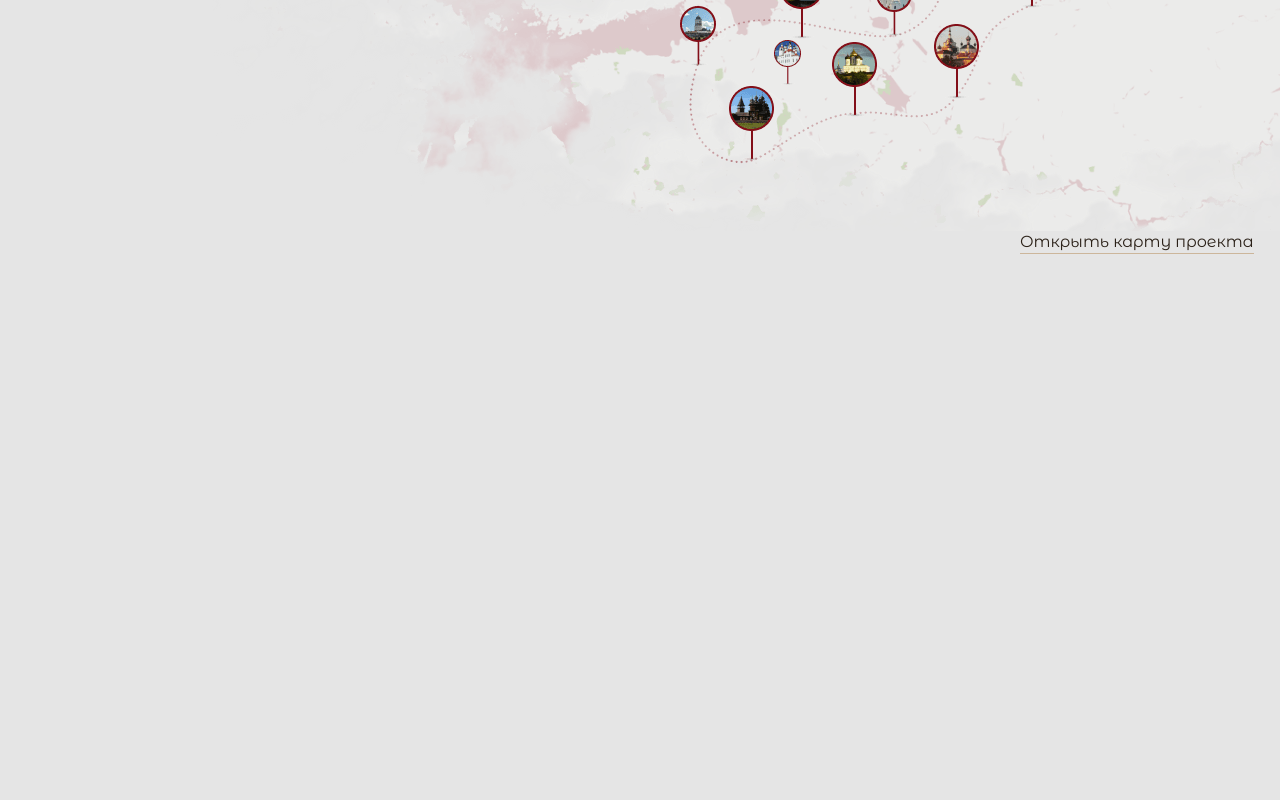
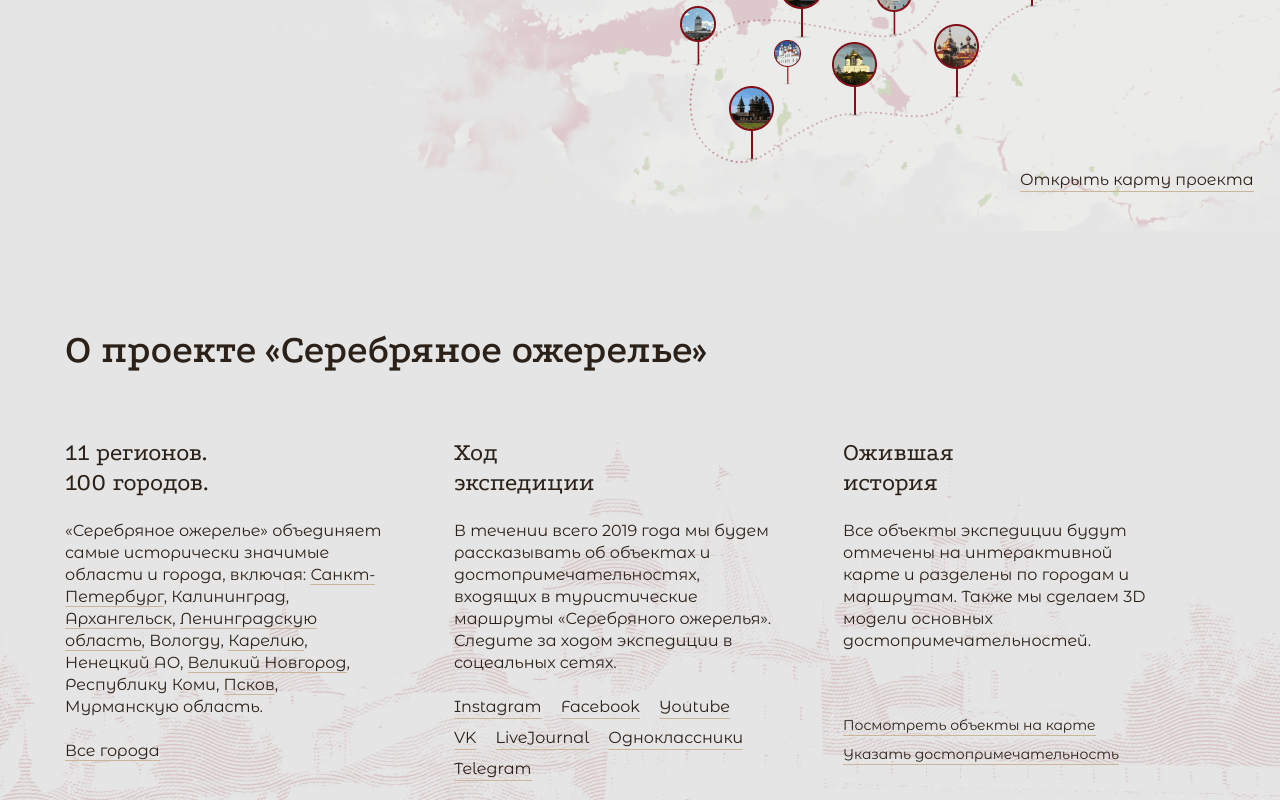
Before and after one commit to gsv60/silver-chapelt, a plain HTML site: page src/pages/index.html in a window 1280 px wide. Shown: the part 481-1281 px from the top of the page. Before the commit the page ends 800 px from the top, so only its background shows below. Drawn offline with Linux system fonts and the light colour scheme.

Commit message:
about block

```diff
--- a/src/css/styles.css
+++ b/src/css/styles.css
@@ -1,16 +1,4 @@
-html, body, div, span, applet, object, iframe,
-h1, h2, h3, h4, h5, h6, p, blockquote, pre,
-a, abbr, acronym, address, big, cite, code,
-del, dfn, em, img, ins, kbd, q, s, samp,
-small, strike, strong, sub, sup, tt, var,
-b, u, i, center,
-dl, dt, dd, ol, ul, li,
-fieldset, form, label, legend,
-table, caption, tbody, tfoot, thead, tr, th, td,
-article, aside, canvas, details, embed,
-figure, figcaption, footer, header, hgroup,
-menu, nav, output, ruby, section, summary,
-time, mark, audio, video {
+html, body, div, span, applet, object, iframe, h1, h2, h3, h4, h5, h6, p, blockquote, pre, a, abbr, acronym, address, big, cite, code, del, dfn, em, img, ins, kbd, q, s, samp, small, strike, strong, sub, sup, tt, var, b, u, i, center, dl, dt, dd, ol, ul, li, fieldset, form, label, legend, table, caption, tbody, tfoot, thead, tr, th, td, article, aside, canvas, details, embed, figure, figcaption, footer, header, hgroup, menu, nav, output, ruby, section, summary, time, mark, audio, video {
   margin: 0;
   padding: 0;
   border: 0;
@@ -19,91 +7,103 @@ time, mark, audio, video {
   vertical-align: baseline;
 }
 
-body{
+body {
   background-color: var(--background-color);
 }
 
+/*vars */
 
-/*vars */
-:root{
+:root {
   --background-color: #E5E5E5;
 }
 
 /* fonts */
-:root{
+
+:root {
   --h2-font: 50px/61px 'Podkova', sans;
+  --h3-font: 40px/49px 'Podkova', sans;
+  --h4-font: 25px/30px 'Podkova', sans;
+  --link-font: 14px/20px 'Montserrat Alternates', sans;
   --body-font: 16px/22px 'Montserrat Alternates', sans;
   --font-color: #2B2118;
 }
 
+/* montserrat-alternates-regular - latin_cyrillic */
 
-
-/* montserrat-alternates-regular - latin_cyrillic */
 @font-face {
   font-family: 'Montserrat Alternates';
   font-style: normal;
   font-weight: 400;
-    src: url('../fonts/montserrat-alternates-v9-latin_cyrillic-regular.eot'); /* IE9 Compat Modes */
-    src: local('Montserrat Alternates Regular'), local('MontserratAlternates-Regular'),
-         url('../fonts/montserrat-alternates-v9-latin_cyrillic-regular.eot?#iefix') format('embedded-opentype'), /* IE6-IE8 */
+  src: url('../fonts/montserrat-alternates-v9-latin_cyrillic-regular.eot');
+  /* IE9 Compat Modes */
+  src: local('Montserrat Alternates Regular'), local('MontserratAlternates-Regular'), url('../fonts/montserrat-alternates-v9-latin_cyrillic-regular.eot?#iefix') format('embedded-opentype'), /* IE6-IE8 */
   url('../fonts/montserrat-alternates-v9-latin_cyrillic-regular.woff2') format('woff2'), /* Super Modern Browsers */
   url('../fonts/montserrat-alternates-v9-latin_cyrillic-regular.woff') format('woff'), /* Modern Browsers */
   url('../fonts/montserrat-alternates-v9-latin_cyrillic-regular.ttf') format('truetype'), /* Safari, Android, iOS */
-         url('../fonts/montserrat-alternates-v9-latin_cyrillic-regular.svg#MontserratAlternates') format('svg'); /* Legacy iOS */
+  url('../fonts/montserrat-alternates-v9-latin_cyrillic-regular.svg#MontserratAlternates') format('svg');
+  /* Legacy iOS */
 }
+
 /* montserrat-alternates-700 - latin_cyrillic */
+
 @font-face {
   font-family: 'Montserrat Alternates';
   font-style: normal;
   font-weight: 700;
-    src: url('../fonts/montserrat-alternates-v9-latin_cyrillic-700.eot'); /* IE9 Compat Modes */
-    src: local('Montserrat Alternates Bold'), local('MontserratAlternates-Bold'),
-         url('../fonts/montserrat-alternates-v9-latin_cyrillic-700.eot?#iefix') format('embedded-opentype'), /* IE6-IE8 */
+  src: url('../fonts/montserrat-alternates-v9-latin_cyrillic-700.eot');
+  /* IE9 Compat Modes */
+  src: local('Montserrat Alternates Bold'), local('MontserratAlternates-Bold'), url('../fonts/montserrat-alternates-v9-latin_cyrillic-700.eot?#iefix') format('embedded-opentype'), /* IE6-IE8 */
   url('../fonts/montserrat-alternates-v9-latin_cyrillic-700.woff2') format('woff2'), /* Super Modern Browsers */
   url('../fonts/montserrat-alternates-v9-latin_cyrillic-700.woff') format('woff'), /* Modern Browsers */
   url('../fonts/montserrat-alternates-v9-latin_cyrillic-700.ttf') format('truetype'), /* Safari, Android, iOS */
-         url('../fonts/montserrat-alternates-v9-latin_cyrillic-700.svg#MontserratAlternates') format('svg'); /* Legacy iOS */
+  url('../fonts/montserrat-alternates-v9-latin_cyrillic-700.svg#MontserratAlternates') format('svg');
+  /* Legacy iOS */
 }
 
 /* podkova-regular - latin_cyrillic */
+
 @font-face {
   font-family: 'Podkova';
   font-style: normal;
   font-weight: 400;
-    src: url('../fonts/podkova-v11-latin_cyrillic-regular.eot'); /* IE9 Compat Modes */
-    src: local('Podkova Regular'), local('Podkova-Regular'),
-         url('../fonts/podkova-v11-latin_cyrillic-regular.eot?#iefix') format('embedded-opentype'), /* IE6-IE8 */
+  src: url('../fonts/podkova-v11-latin_cyrillic-regular.eot');
+  /* IE9 Compat Modes */
+  src: local('Podkova Regular'), local('Podkova-Regular'), url('../fonts/podkova-v11-latin_cyrillic-regular.eot?#iefix') format('embedded-opentype'), /* IE6-IE8 */
   url('../fonts/podkova-v11-latin_cyrillic-regular.woff2') format('woff2'), /* Super Modern Browsers */
   url('../fonts/podkova-v11-latin_cyrillic-regular.woff') format('woff'), /* Modern Browsers */
   url('../fonts/podkova-v11-latin_cyrillic-regular.ttf') format('truetype'), /* Safari, Android, iOS */
-         url('../fonts/podkova-v11-latin_cyrillic-regular.svg#Podkova') format('svg'); /* Legacy iOS */
+  url('../fonts/podkova-v11-latin_cyrillic-regular.svg#Podkova') format('svg');
+  /* Legacy iOS */
 }
+
 /* podkova-600 - latin_cyrillic */
+
 @font-face {
   font-family: 'Podkova';
   font-style: normal;
   font-weight: 600;
-    src: url('../fonts/podkova-v11-latin_cyrillic-600.eot'); /* IE9 Compat Modes */
-    src: local('Podkova SemiBold'), local('Podkova-SemiBold'),
-         url('../fonts/podkova-v11-latin_cyrillic-600.eot?#iefix') format('embedded-opentype'), /* IE6-IE8 */
+  src: url('../fonts/podkova-v11-latin_cyrillic-600.eot');
+  /* IE9 Compat Modes */
+  src: local('Podkova SemiBold'), local('Podkova-SemiBold'), url('../fonts/podkova-v11-latin_cyrillic-600.eot?#iefix') format('embedded-opentype'), /* IE6-IE8 */
   url('../fonts/podkova-v11-latin_cyrillic-600.woff2') format('woff2'), /* Super Modern Browsers */
   url('../fonts/podkova-v11-latin_cyrillic-600.woff') format('woff'), /* Modern Browsers */
   url('../fonts/podkova-v11-latin_cyrillic-600.ttf') format('truetype'), /* Safari, Android, iOS */
-         url('../fonts/podkova-v11-latin_cyrillic-600.svg#Podkova') format('svg'); /* Legacy iOS */
+  url('../fonts/podkova-v11-latin_cyrillic-600.svg#Podkova') format('svg');
+  /* Legacy iOS */
 }
 
-
-.wrapper{
-
+.wrapper {
+  width: 1150px;
   margin: 0 auto;
 }
-.header-wrapper{
+
+.header-wrapper {
   display: flex;
   justify-content: center;
   align-items: center;
 }
 
-.header{
+.header {
   display: flex;
   justify-content: center;
   background-color: var(--background-color);
@@ -113,54 +113,126 @@ body{
   background-position: right 0px bottom 0;
   height: 712px;
 }
-.header-nav{
+
+.header-nav {
   margin-top: 30px;
   display: flex;
   align-items: center;
   text-transform: uppercase;
   font: var(--body-font);
 }
-.logo{
+
+.logo {
   margin-right: 139px;
 }
-.logo-img{
 
+.logo-img {
   width: 78px;
   height: 78px;
 }
-.header__item{
+
+.header__item {
   text-decoration: none;
   color: var(--font-color);
   margin-right: 36px;
 }
-.header__item:last-child{
+
+.header__item:last-child {
   margin-right: 0;
 }
 
-.about-block__title{
+.about-block__title {
   font: var(--h2-font);
   font-weight: 600;
   color: var(--font-color);
 }
-.about-block{
+
+.about-block {
   display: flex;
   flex-direction: column;
   margin-top: 106px;
   width: 624px;
 }
-.about-block__des{
+
+.about-block__des {
   margin-top: 28px;
   font: var(--body-font);
   color: var(--font-color);
 }
-.open-map{
+
+.open-map {
   display: flex;
   text-decoration: none;
   font: var(--body-font);
   color: var(--font-color);
   width: 234px;
-  left: 1020px;
+  left: 1134px;
+  top: -62px;
   border: none;
   border-bottom: 1px solid #CCB69B;
   position: relative;
 }
+
+.about-section {
+  display: flex;
+  justify-content: center;
+  background-color: var(--background-color);
+  background-image: url(../images/about.png);
+  background-repeat: no-repeat;
+  position: relative;
+  background-position: right 0px bottom -116px;
+  height: 474px;
+  margin-top: 72px;
+}
+.about-title{
+  font: var(--h3-font);
+  font-weight: 600;
+  color: var(--font-color);
+}
+.about-articles{
+  margin-top: 63px;
+  display: flex;
+}
+.articles__block-title{
+  font: var(--h4-font);
+  font-weight: 600px;
+  color: var(--font-color);
+  width: 160px;
+}
+.articles__block-description{
+  margin-top: 22px;
+  font: var(--body-font);
+  color: var(--font-color);
+  width: 320px;
+}
+.about-articles__block{
+  margin-right: 69px;
+}
+.social-links-block{
+  font: var(--link-font);
+}
+.links-block{
+  margin-top: 63px;
+  font: var(--link-font);
+}
+.text-link{
+  text-decoration: none;
+  color: var(--font-color);
+  border: none;
+  border-bottom: 1px solid #CCB69B;
+}
+.link{
+  display: inline-block;
+  text-decoration: none;
+  color: var(--font-color);
+  border: none;
+  border-bottom: 1px solid #CCB69B;
+  margin-right: 15px;
+  margin-bottom: 8px;
+}
+
+@media (max-width: 1450px) {
+  .open-map {
+    left: 1020px;
+  }
+}
--- a/src/pages/index.html
+++ b/src/pages/index.html
@@ -48,10 +48,65 @@
             </div>
         </div>
     </header>
-    <div class="wrapper">
     <a href="#" class="open-map">
         Открыть карту проекта
     </a>
+    <!--About block-->
+    <section class="about-section">
+        <div class="wrapper">
+            <div class="about">
+                <h3 class="about-title">
+                    О проекте «Серебряное ожерелье»
+                </h3>
+                <div class="about-articles">
+                    <div class="about-articles__block">
+                        <h4 class="articles__block-title">
+                            11 регионов. 100 городов.
+                        </h4>
+                        <div class="articles__block-description">
+                            «Серебряное ожерелье» объединяет самые
+                            исторически значимые области и города,
+                            включая: <a href="#" class="text-link">Санкт-Петербург</a>, Калининград,
+                            <a href="#" class="text-link">Архангельск</a>, <a href="#" class="text-link">Ленинградскую
+                                область</a>,
+                            Вологду, <a href="#" class="text-link">Карелию</a>, Ненецкий АО, <a href="#" class="text-link">Великий
+                                Новгород</a>, Республику Коми, <a href="#" class="text-link">Псков</a>,
+                            Мурманскую область.<br><br>
+                            <a href="#" class="text-link">Все города</a>
                         </div>
+                    </div>
+                    <div class="about-articles__block">
+                        <h4 class="articles__block-title">
+                            Ход экспедиции
+                        </h4>
+                        <div class="articles__block-description">
+                            В течении всего 2019 года мы будем рассказывать об объектах и достопримечательностях,
+                            входящих в туристические маршруты «Серебряного ожерелья». Следите за ходом экспедиции в
+                            соцеальных сетях.<br><br>
+                            <div class="-social-links-block">
+                                <a href="#" class="link">Instagram</a> <a href="#" class="link">Facebook</a> <a href="#"
+                                    class="link">Youtube</a> <a href="#" class="link">VK</a> <a href="#" class="link">LiveJournal</a>
+                                <a href="#" class="link">Одноклассники</a> <a href="#" class="link">Telegram</a>
+                            </div>
+                        </div>
+                    </div>
+                    <div class="about-articles__block">
+                        <h4 class="articles__block-title">
+                            Ожившая история
+                        </h4>
+                        <div class="articles__block-description">
+                            Все объекты экспедиции будут отмечены на интерактивной карте и разделены по городам
+                            и маршрутам. Также мы сделаем 3D модели основных достопримечательностей.
+                            <div class="links-block">
+                                <a href="#" class="link">Посмотреть объекты на карте</a> <a href="#" class="link">Указать
+                                    достопримечательность</a>
+                            </div>
+                        </div>
+                    </div>
+                </div>
+            </div>
+        </div>
+    </section>
 </body>
+
 </html>
```
Lines whose indentation alone changed are shown as unchanged.
